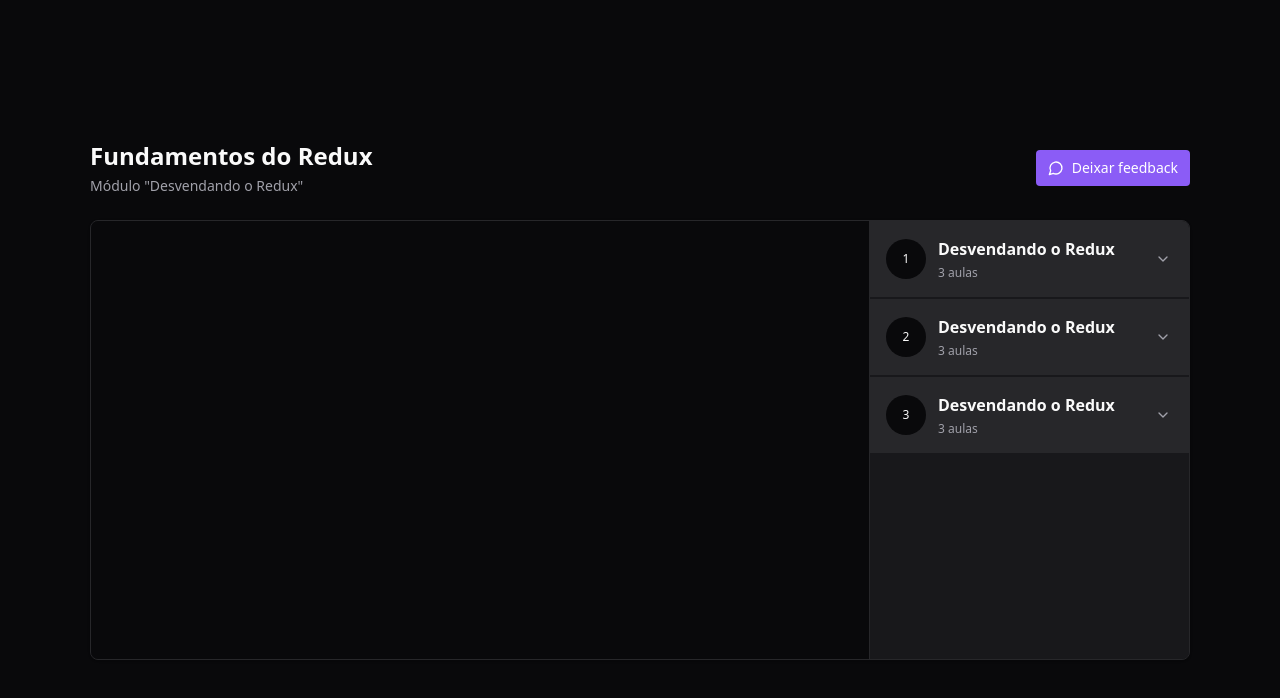
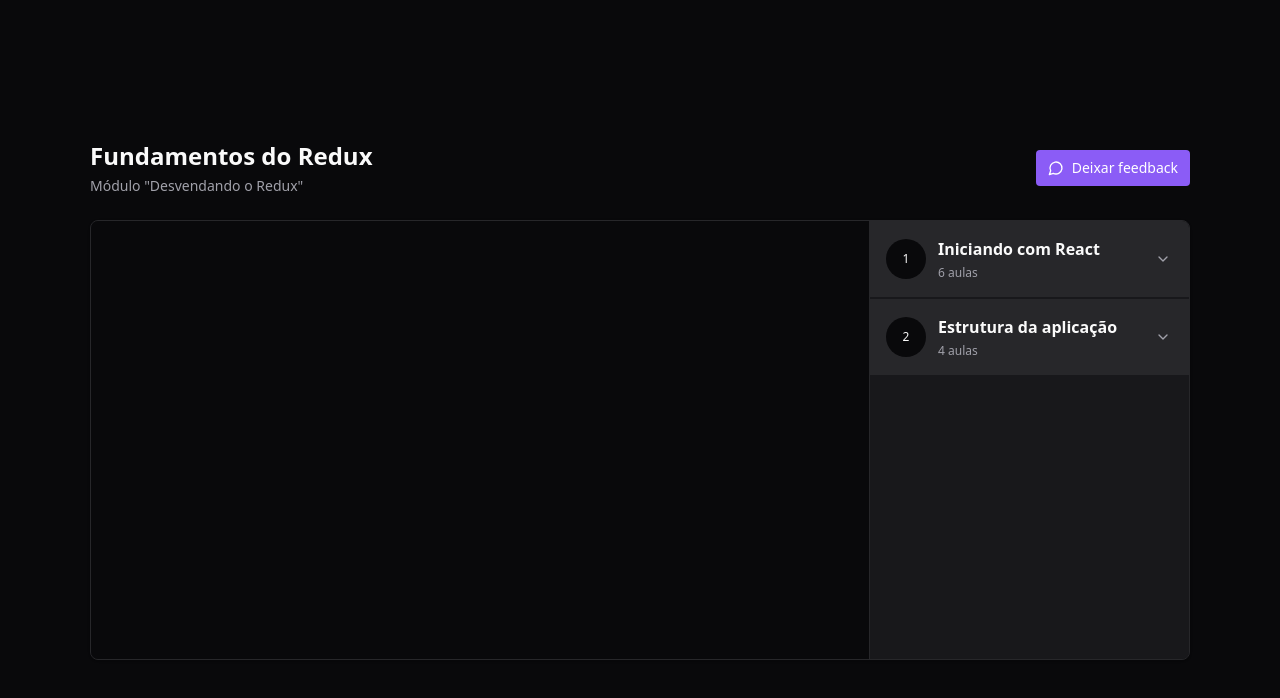
Before and after one commit to divertimentos/course-redux-zustand, a React (Vite) app: page / in a window 1280 px wide. Shown: the top 698 px of the page. Built offline with nearby package versions, Linux system fonts and the light colour scheme.

Commit message:
Starts implementing Redux through slices

```diff
--- a/src/components/Module.tsx
+++ b/src/components/Module.tsx
@@ -2,6 +2,7 @@
 
 import { ChevronDown } from "lucide-react";
 import { Lesson } from "./Lesson";
+import { useAppSelector } from "../store";
 
 interface ModuleProps {
   moduleIndex: number;
@@ -9,7 +10,17 @@
   amountOfLessons: number;
 }
 
+interface LessonInterface {
+  id: string;
+  title: string;
+  duration: string;
+}
+
 export function Module({ title, amountOfLessons, moduleIndex }: ModuleProps) {
+  const lessons = useAppSelector((state) => {
+    return state.player.course.modules[moduleIndex].lessons;
+  });
+
   return (
     <Collapsible.Root className="group">
       <Collapsible.Trigger className="flex w-full items-center gap-3 bg-zinc-800 p-4">
@@ -25,10 +36,15 @@
 
       <Collapsible.Content>
         <nav className="relative flex flex-col gap-4 p-6">
-          <Lesson title="Fundamentos do Redux" duration="9:13" />
-          <Lesson title="Fundamentos do Redux" duration="9:13" />
-          <Lesson title="Fundamentos do Redux" duration="9:13" />
-          <Lesson title="Fundamentos do Redux" duration="9:13" />
+          {lessons.map((lesson: LessonInterface) => {
+            return (
+              <Lesson
+                key={lesson.id}
+                title={lesson.title}
+                duration={lesson.duration}
+              />
+            );
+          })}
         </nav>
       </Collapsible.Content>
     </Collapsible.Root>
--- a/src/pages/Player.tsx
+++ b/src/pages/Player.tsx
@@ -2,8 +2,11 @@
 import { Header } from "../components/Header";
 import { Video } from "../components/Video";
 import { Module } from "../components/Module";
+import { useAppSelector } from "../store";
 
 export function Player() {
+  const modules = useAppSelector((state) => state.player.course.modules);
+
   return (
     <div className="h-screen bg-zinc-950 text-zinc-50 flex justify-center items-center">
       <div className="flex w-[1100px] flex-col gap-6">
@@ -19,22 +22,17 @@
           <div className="flex-1">
             <Video />
           </div>
-          <aside className="w-80 absolute top-0 bottom-0 right-0 border-l divide-y-2 divide-zinc-900 border-zinc-800 bg-zinc-900 overflow-y-scroll scrollbar scrollbar-thin scrollbar-track-zinc-950 scrollbar-thumb-zinc-800">
-            <Module
-              moduleIndex={0}
-              title="Desvendando o Redux"
-              amountOfLessons={3}
-            />
-            <Module
-              moduleIndex={1}
-              title="Desvendando o Redux"
-              amountOfLessons={3}
-            />
-            <Module
-              moduleIndex={2}
-              title="Desvendando o Redux"
-              amountOfLessons={3}
-            />
+          <aside className="w-80 absolute top-0 bottom-0 right-0 border-l divide-y-2 divide-zinc-900 border-zinc-800 bg-zinc-900 overflow-y-scroll scrollbar-track-zinc-950 scrollbar-thumb-zinc-800">
+            {modules.map((module, index) => {
+              return (
+                <Module
+                  key={module.id}
+                  moduleIndex={index}
+                  title={module.title}
+                  amountOfLessons={module.lessons.length}
+                />
+              );
+            })}
           </aside>
         </main>
       </div>
--- a/src/store/index.ts
+++ b/src/store/index.ts
@@ -1,11 +1,12 @@
 import { configureStore, createSlice } from "@reduxjs/toolkit";
 import { TypedUseSelectorHook, useSelector } from "react-redux";
+import { player } from "./slices/player";
 
 export const store = configureStore({
   reducer: {
+    player,
   },
 });
-
 
 export type RootState = ReturnType<typeof store.getState>;
 
--- /dev/null
+++ b/src/store/slices/player.ts
@@ -0,0 +1,64 @@
+import { createSlice } from "@reduxjs/toolkit";
+
+const playerSlice = createSlice({
+  name: "player",
+  initialState: {
+    course: {
+      modules: [
+        {
+          id: "1",
+          title: "Iniciando com React",
+          lessons: [
+            { id: "Jai8w6K_GnY", title: "CSS Modules", duration: "13:45" },
+            {
+              id: "w-DW4DhDfcw",
+              title: "Estilização do Post",
+              duration: "10:05",
+            },
+            {
+              id: "D83-55LUdKE",
+              title: "Componente: Header",
+              duration: "06:33",
+            },
+            {
+              id: "W_ATsETujaY",
+              title: "Componente: Sidebar",
+              duration: "09:12",
+            },
+            { id: "Pj8dPeameYo", title: "CSS Global", duration: "03:23" },
+            {
+              id: "8KBq2vhwbac",
+              title: "Form de comentários",
+              duration: "11:34",
+            },
+          ],
+        },
+        {
+          id: "2",
+          title: "Estrutura da aplicação",
+          lessons: [
+            {
+              id: "gE48FQXRZ_o",
+              title: "Componente: Comment",
+              duration: "13:45",
+            },
+            { id: "Ng_Vk4tBl0g", title: "Responsividade", duration: "10:05" },
+            {
+              id: "h5JA3wfuW1k",
+              title: "Interações no JSX",
+              duration: "06:33",
+            },
+            {
+              id: "1G0vSTqWELg",
+              title: "Utilizando estado",
+              duration: "09:12",
+            },
+          ],
+        },
+      ],
+    },
+  },
+  reducers: {},
+});
+
+export const player = playerSlice.reducer;
```
